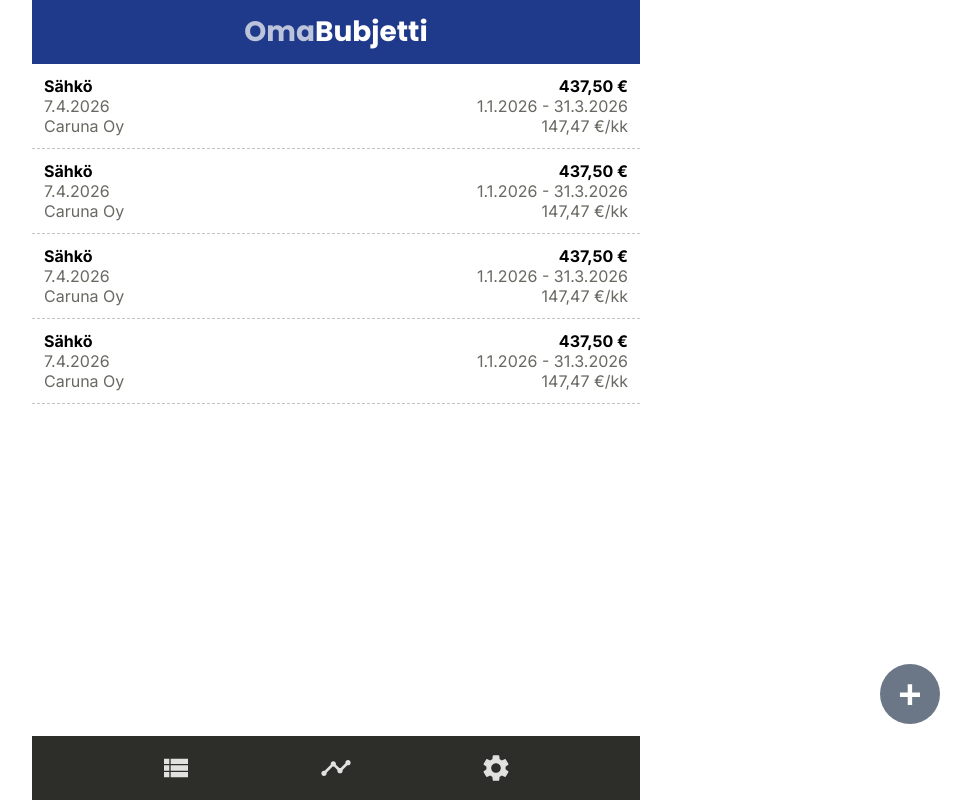
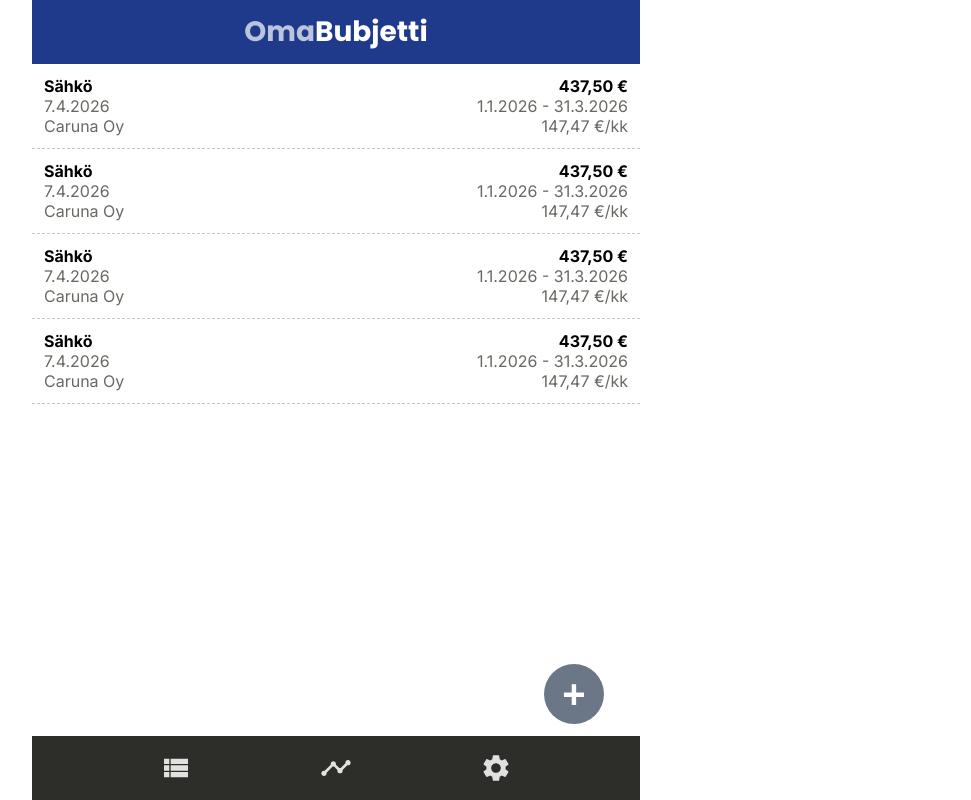
Before and after one commit to stmargariitaaa/OmaBudjetti, a React (Vite) app: page / in a window 1280 px wide. Shown: the whole page, without its empty margins (304-1275 px from the left). Built offline with nearby package versions, Linux system fonts and the light colour scheme.

Commit message:
lisää ButtonContainer-komponentin

```diff
--- a/src/components/App/App.jsx
+++ b/src/components/App/App.jsx
@@ -4,15 +4,17 @@ import Header from '../Header'
 import Menu from '../Menu'
 import Content from '../Content'
 import Button from '../../shared/ui/buttons'
-import { FloatingButton } from '../../shared/ui/buttons'
+import { ButtonContainer, FloatingButton } from '../../shared/ui/buttons'
+
 
 
 
 
 function App() {
 
-    return (
+      return (
     <>
+      <ButtonContainer>
       <div className={styles.app}>
         <Header />
         <Content>
@@ -24,8 +26,10 @@ function App() {
         </Content>
         <Menu />
       </div>
+      </ButtonContainer>
     </>
   )
+
 
 }
 
--- /dev/null
+++ b/src/shared/ui/buttons/ButtonContainer.jsx
@@ -0,0 +1,52 @@
+import cx from './cx'
+import styles from './buttons.module.css'
+
+/**
+ * Säiliökomponentti FloatingButton‑komponentin ankkurointiin
+ * sovelluksen näkymän sisälle.
+ *
+ * ButtonContainerin ensisijainen tarkoitus on toimia
+ * kiinnityskontekstina (containing block) FloatingButtonille,
+ * jotta kelluva painike sijoittuu sovelluksen oikeaan alakulmaan
+ * eikä koko selainikkunan oikeaan alakulmaan.
+ *
+ * Komponentti ei vastaa painikkeiden visuaalisesta ulkoasusta
+ * eikä logiikasta, vaan ainoastaan niiden sijoittelukontekstista.
+ *
+ * Mahdollinen `className` yhdistetään säiliön omiin tyyleihin,
+ * ja kaikki muut propsit välitetään suoraan `<div>`‑elementille
+ * (esim. `aria-*`, `data-*`).
+ *
+ * @param {Object} props
+ *   Komponentin props-objekti.
+ *
+ * @param {string} [props.className]
+ *   Mahdollinen lisäluokkanimi, joka yhdistetään säiliön omiin tyyleihin.
+ *
+ * @param {React.ReactNode} props.children
+ *   Säiliön sisälle renderöitävä sisältö
+ *   (käytännössä FloatingButton‑komponentti).
+ *
+ * @returns {JSX.Element}
+ *   Renderöitävä säiliö FloatingButtonin ankkurointia varten.
+ *
+ * @example
+ * <ButtonContainer>
+ *   <FloatingButton primary>
+ *     +
+ *   </FloatingButton>
+ * </ButtonContainer>
+ */
+function ButtonContainer({className, children, ...props}) {
+  return (
+    <div className={cx(
+           styles.button_container,
+           className
+         )}
+         {...props} >
+      { children }
+    </div>
+  )
+}
+
+export { ButtonContainer as default, ButtonContainer }
--- a/src/shared/ui/buttons/buttons.module.css
+++ b/src/shared/ui/buttons/buttons.module.css
@@ -61,3 +61,8 @@
   justify-content: center;
   align-items: center;
 }
+
+
+.button_container > div {
+  transform: translateZ(0);
+}
--- a/src/shared/ui/buttons/index.js
+++ b/src/shared/ui/buttons/index.js
@@ -1,4 +1,5 @@
 import Button from './Button'
+import ButtonContainer from './ButtonContainer'
 import FloatingButton from './FloatingButton'
 
-export { Button as default, Button, FloatingButton }
+export { Button as default, Button, ButtonContainer, FloatingButton }
```
